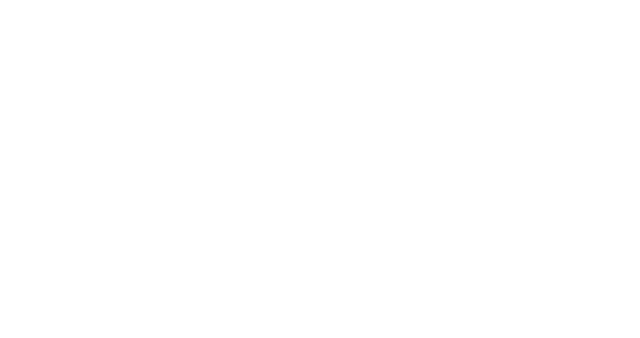
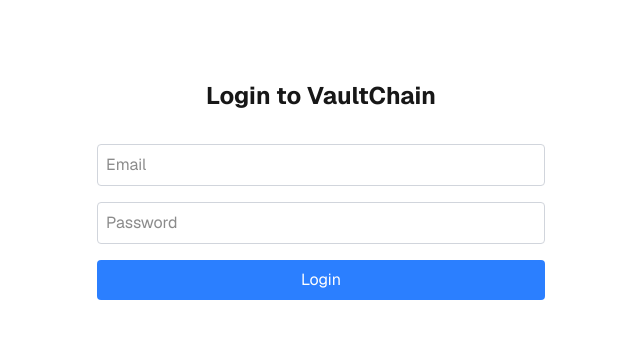
Before and after one commit to zentoo31/Vaultchain-Frontend, a Next.js app: page /login in a window 1280 px wide. Shown: the top 338 px of the page, without its empty margins (319-959 px from the left). Built offline with nearby package versions, Linux system fonts and the light colour scheme.

Commit message:
Refactor Login layout and page components for improved structure and styling

```diff
--- a/src/app/login/layout.tsx
+++ b/src/app/login/layout.tsx
@@ -5,10 +5,14 @@
   title: "Sign In - VaultChain"
 };
 
-function LoginLayout() {
+function LoginLayout({
+  children,
+}: Readonly<{
+  children: React.ReactNode;
+}>) {
   return (
     <div>
-
+       {children}
     </div>
   )
 }
--- a/src/app/login/page.tsx
+++ b/src/app/login/page.tsx
@@ -2,8 +2,30 @@
 
 function Login() {
   return (
-    <div>
-
+    <div className='font-sans items-center justify-center min-h-screen p-8 pb-15 gap-16 sm:p-20'>
+      <div className='text-2xl font-bold text-center mb-8'>
+        Login to VaultChain
+      </div>
+      <form className='flex flex-col items-center gap-4'>
+        <input
+          type='email'
+          placeholder='Email'
+          className='p-2 border border-gray-300 rounded w-full max-w-md'
+          required
+        />
+        <input
+          type='password'
+          placeholder='Password'
+          className='p-2 border border-gray-300 rounded w-full max-w-md'
+          required
+        />
+        <button
+          type='submit'
+          className='bg-blue-500 text-white p-2 rounded w-full max-w-md hover:bg-blue-600 transition-colors'
+        >
+          Login
+        </button>
+      </form>
     </div>
   )
 }
```
